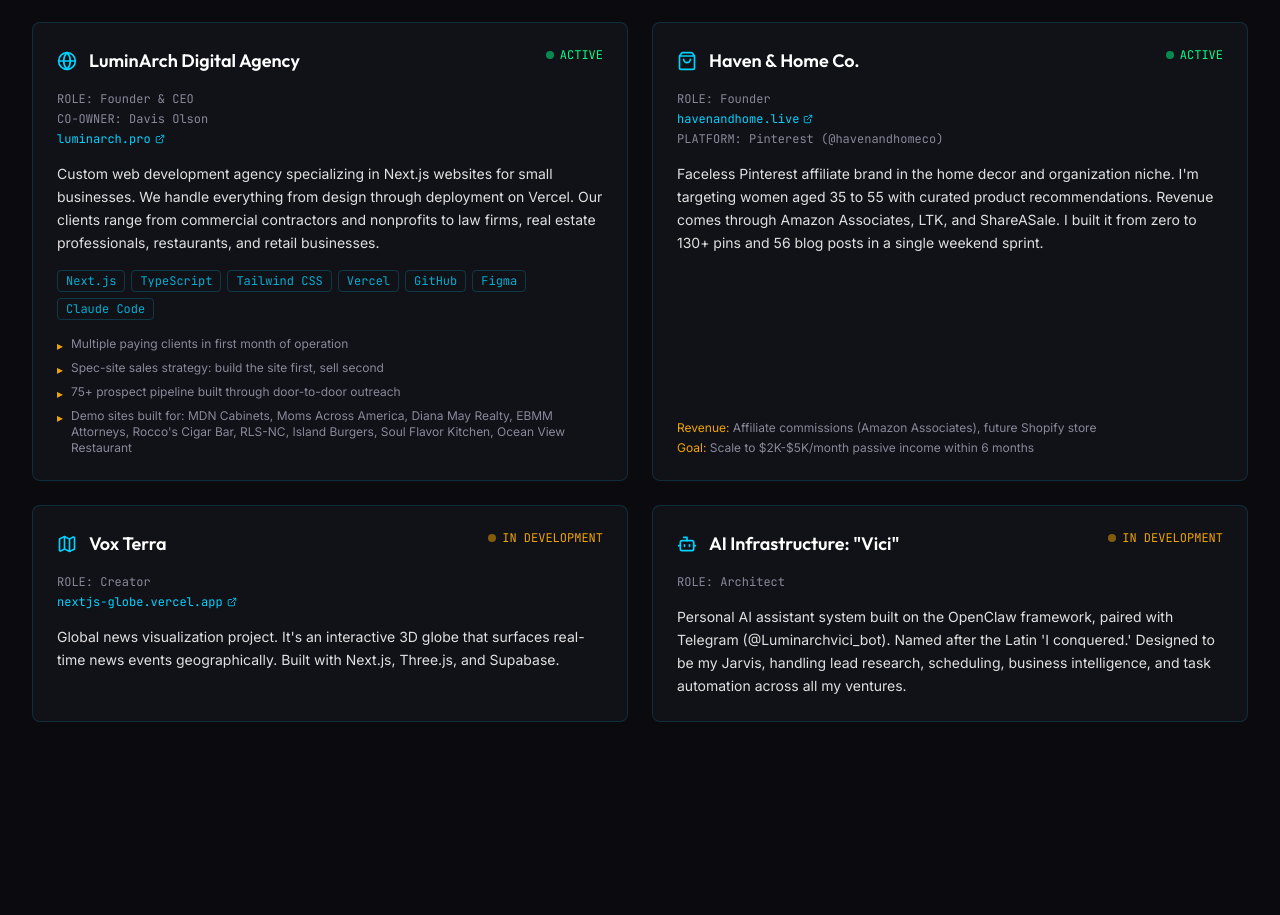
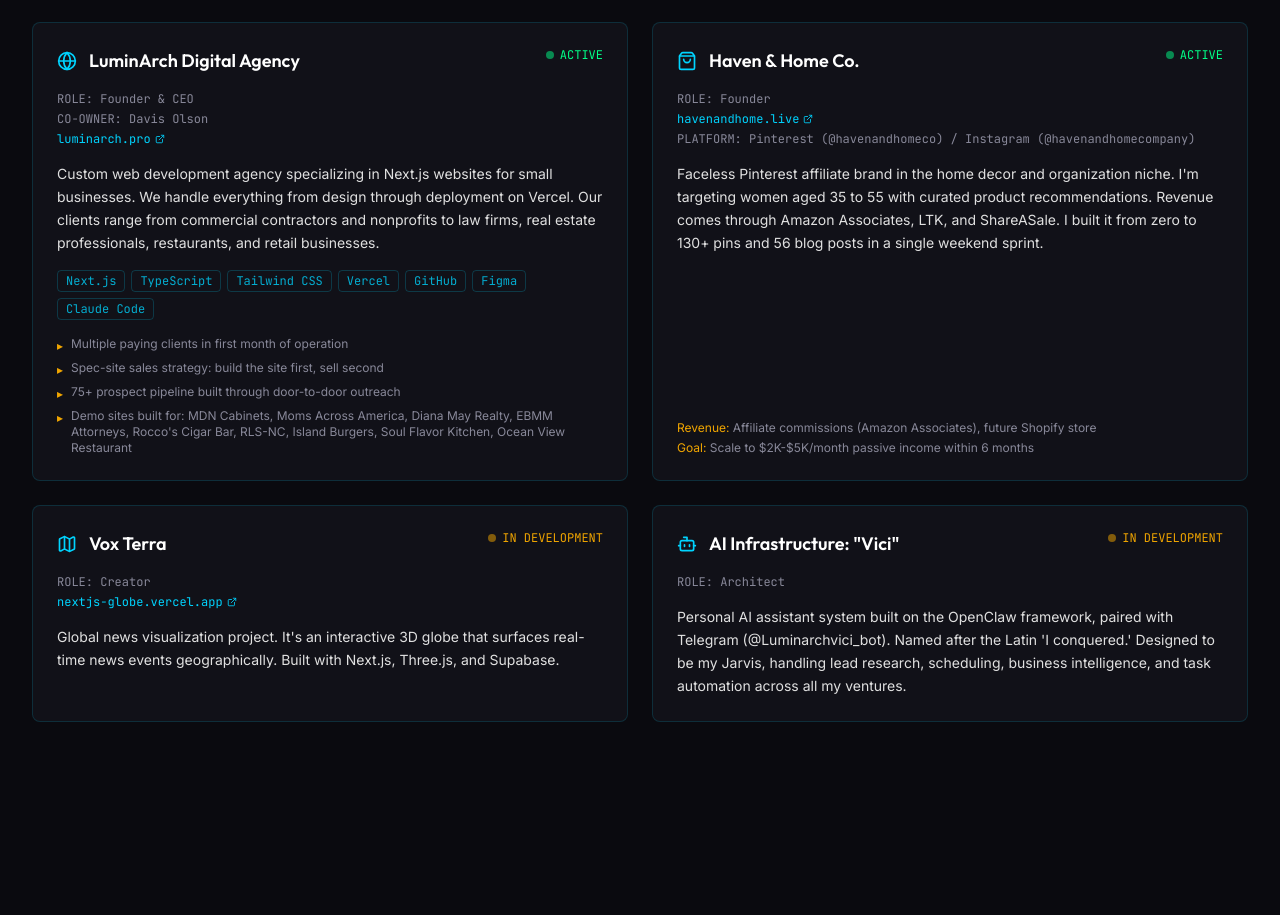
Before and after one commit to ripuup1/tyler-lucchi-portfolio, a Next.js app: page / in a window 1280 px wide. Shown: the part 2080-2995 px from the top of the page. Built offline with nearby package versions, Linux system fonts and the light colour scheme.

Commit message:
Add Instagram handle for Haven & Home

```diff
--- a/src/components/Ventures.tsx
+++ b/src/components/Ventures.tsx
@@ -30,7 +30,7 @@
     statusColor: "text-accent-green",
     dotColor: "bg-accent-green",
     role: "Founder",
-    platform: "Pinterest (@havenandhomeco)",
+    platform: "Pinterest (@havenandhomeco) / Instagram (@havenandhomecompany)",
     url: "havenandhome.live",
     description:
       "Faceless Pinterest affiliate brand in the home decor and organization niche. I'm targeting women aged 35 to 55 with curated product recommendations. Revenue comes through Amazon Associates, LTK, and ShareASale. I built it from zero to 130+ pins and 56 blog posts in a single weekend sprint.",
```
